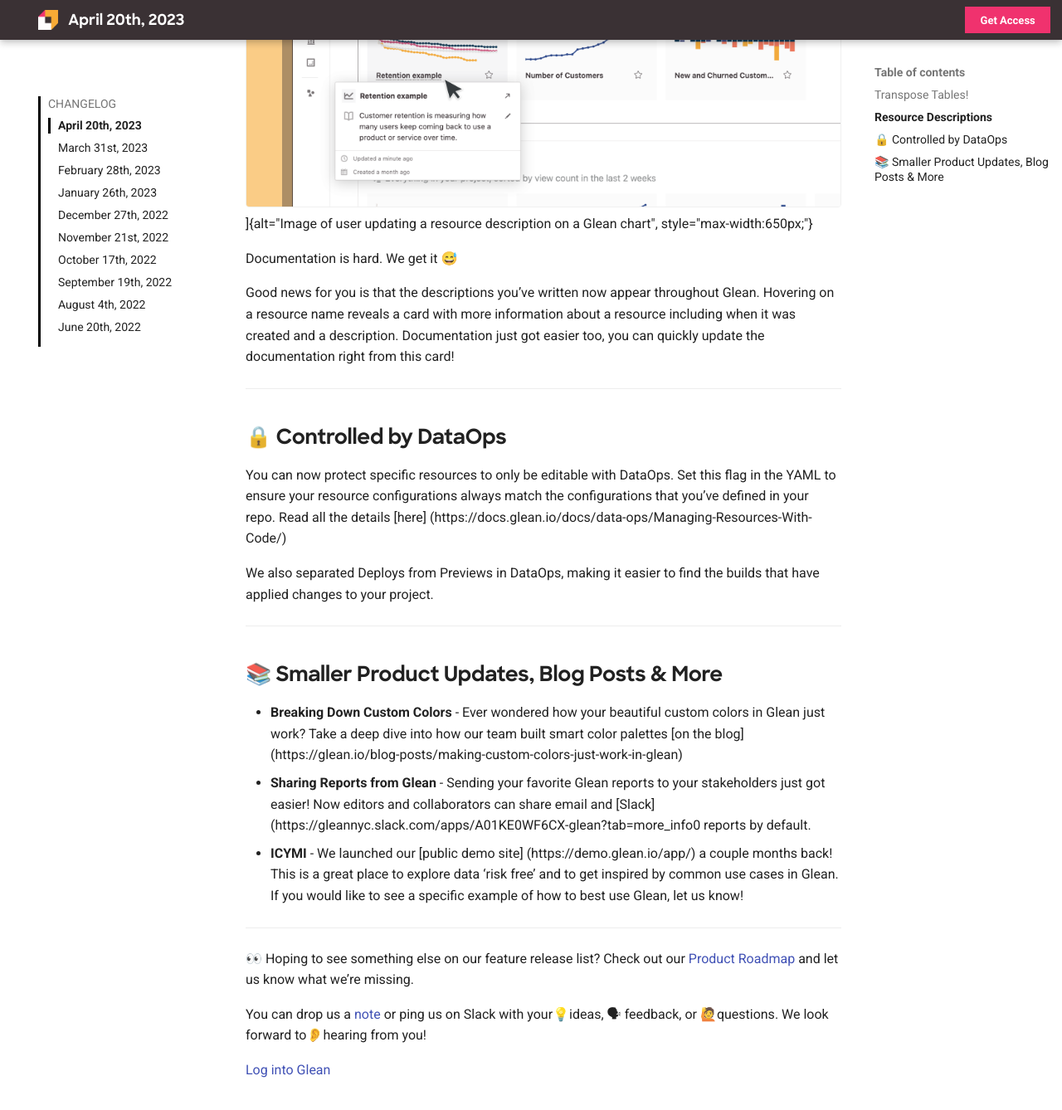
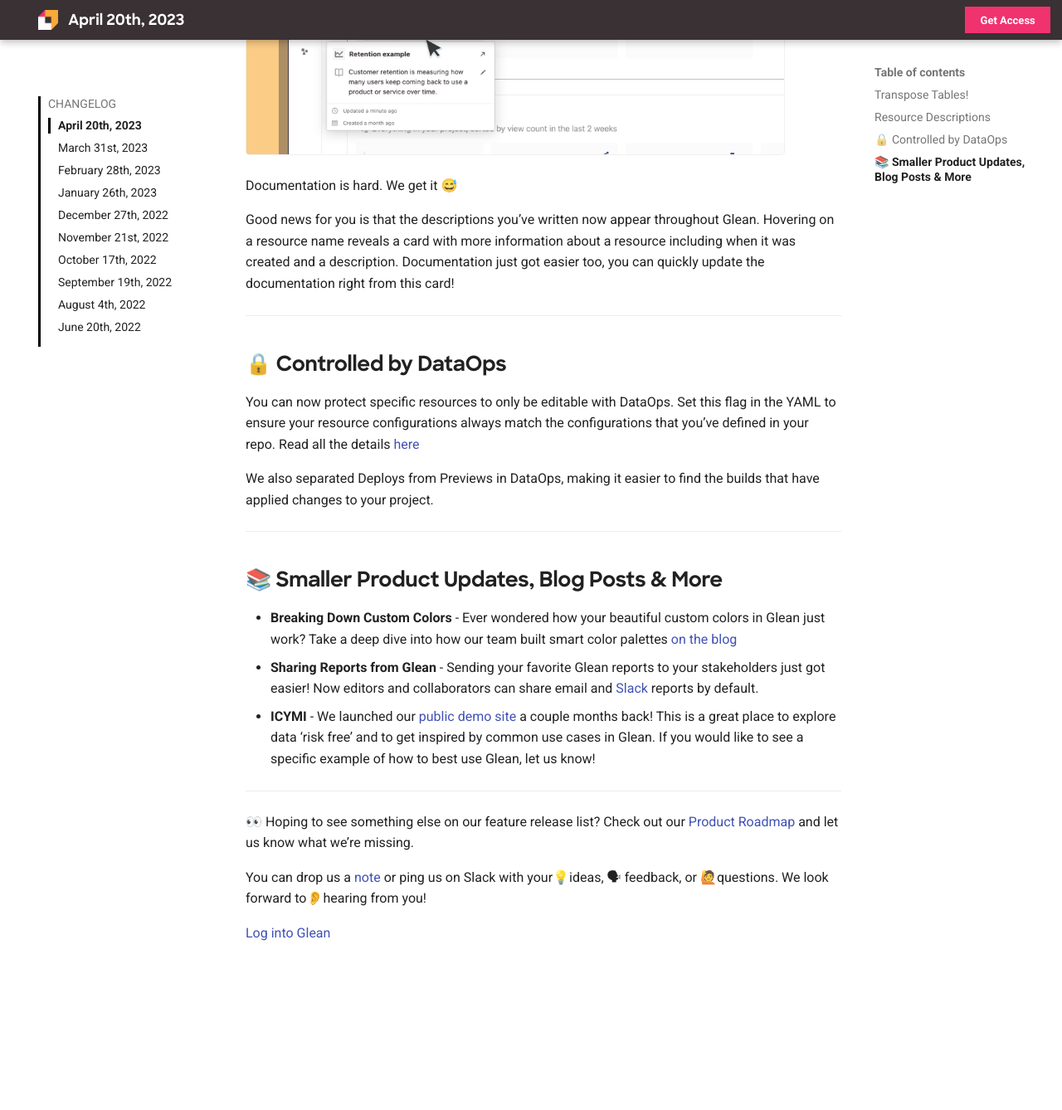
Before and after one commit to gleannyc/documentation, an MkDocs documentation site: the page built from docs/changelog/2023_04_20.md, in a window 1280 px wide and 1400 px high, scrolled down 1435 px. Shown: the top 1338 px of the window at 83% size. Built offline with MkDocs 1.6.1 and Material for MkDocs 9.7.7, drawn with Linux system fonts in a browser that asks for light colours; some of the changed text lies outside the part shown.

Commit message:
Fix markdown errors

```diff
--- a/docs/changelog/2023_04_20.md
+++ b/docs/changelog/2023_04_20.md
@@ -4,7 +4,7 @@
 
 I hope this product update finds you well!
 
-Our team continues to grow and we’ll be welcoming three more team members to our NYC office over the next month! The team has also been having a lot of fun with [SQL school] (https://www.linkedin.com/feed/update/urn:li:activity:7044007883801260032/), which is a way we practice what we preach - building a self-service data culture through teaching our non-technical team members SQL.
+Our team continues to grow and we’ll be welcoming three more team members to our NYC office over the next month! The team has also been having a lot of fun with [SQL school](https://www.linkedin.com/feed/update/urn:li:activity:7044007883801260032/), which is a way we practice what we preach - building a self-service data culture through teaching our non-technical team members SQL.
 
 This month we’ve been focused on documentation and analytics features that will help bring Glean to life for your team. We have also been investing heavily in infrastructure and you’ll see the benefits in the next couple of updates from us!
 
@@ -24,7 +24,7 @@
 
 ## Resource Descriptions
 
-![image](../assets/product_updates/resourcedescription.png)]{alt="Image of user updating a resource description on a Glean chart", style="max-width:650px;"}
+![image](../assets/product_updates/resourcedescription.png){alt="Image of user updating a resource description on a Glean chart", style="max-width:650px;"}
 
 Documentation is hard. We get it 😅
 
@@ -34,7 +34,7 @@
 
 ## 🔒 Controlled by DataOps
 
-You can now protect specific resources to only be editable with DataOps. Set this flag in the YAML to ensure your resource configurations always match the configurations that you’ve defined in your repo. Read all the details [here] (https://docs.glean.io/docs/data-ops/Managing-Resources-With-Code/)
+You can now protect specific resources to only be editable with DataOps. Set this flag in the YAML to ensure your resource configurations always match the configurations that you’ve defined in your repo. Read all the details [here](https://docs.glean.io/docs/data-ops/Managing-Resources-With-Code/)
 
 We also separated Deploys from Previews in DataOps, making it easier to find the builds that have applied changes to your project.
 
@@ -43,9 +43,9 @@
 
 ## 📚 Smaller Product Updates, Blog Posts & More
 
-- **Breaking Down Custom Colors** - Ever wondered how your beautiful custom colors in Glean just work? Take a deep dive into how our team built smart color palettes [on the blog] (https://glean.io/blog-posts/making-custom-colors-just-work-in-glean)
-- **Sharing Reports from Glean** - Sending your favorite Glean reports to your stakeholders just got easier! Now editors and collaborators can share email and [Slack] (https://gleannyc.slack.com/apps/A01KE0WF6CX-glean?tab=more_info0 reports by default.
-- **ICYMI** - We launched our [public demo site] (https://demo.glean.io/app/) a couple months back! This is a great place to explore data ‘risk free’ and to get inspired by common use cases in Glean. If you would like to see a specific example of how to best use Glean, let us know!
+- **Breaking Down Custom Colors** - Ever wondered how your beautiful custom colors in Glean just work? Take a deep dive into how our team built smart color palettes [on the blog](https://glean.io/blog-posts/making-custom-colors-just-work-in-glean)
+- **Sharing Reports from Glean** - Sending your favorite Glean reports to your stakeholders just got easier! Now editors and collaborators can share email and [Slack](https://gleannyc.slack.com/apps/A01KE0WF6CX-glean?tab=more_info) reports by default.
+- **ICYMI** - We launched our [public demo site](https://demo.glean.io/app/) a couple months back! This is a great place to explore data ‘risk free’ and to get inspired by common use cases in Glean. If you would like to see a specific example of how to best use Glean, let us know!
 
 ---
 
```
